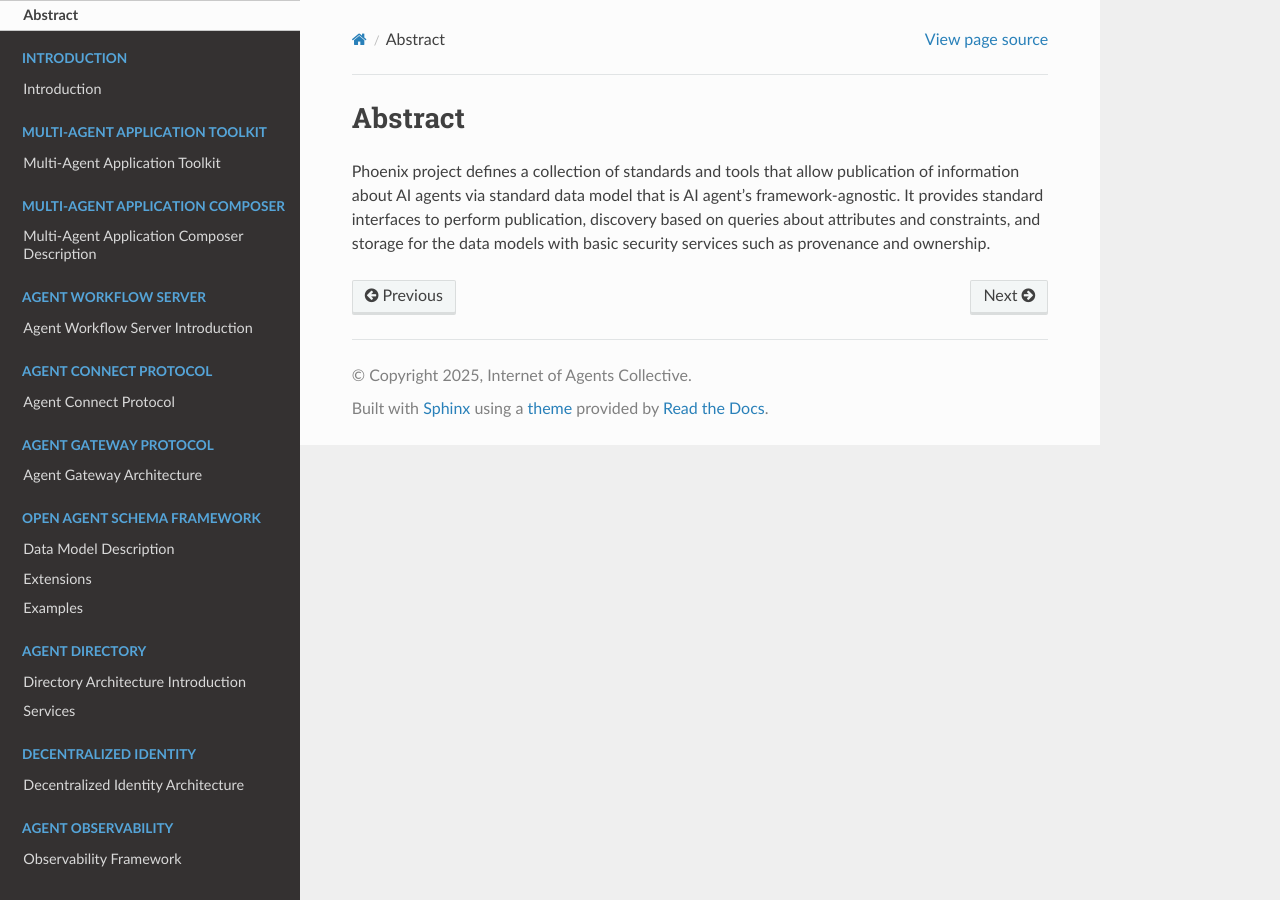
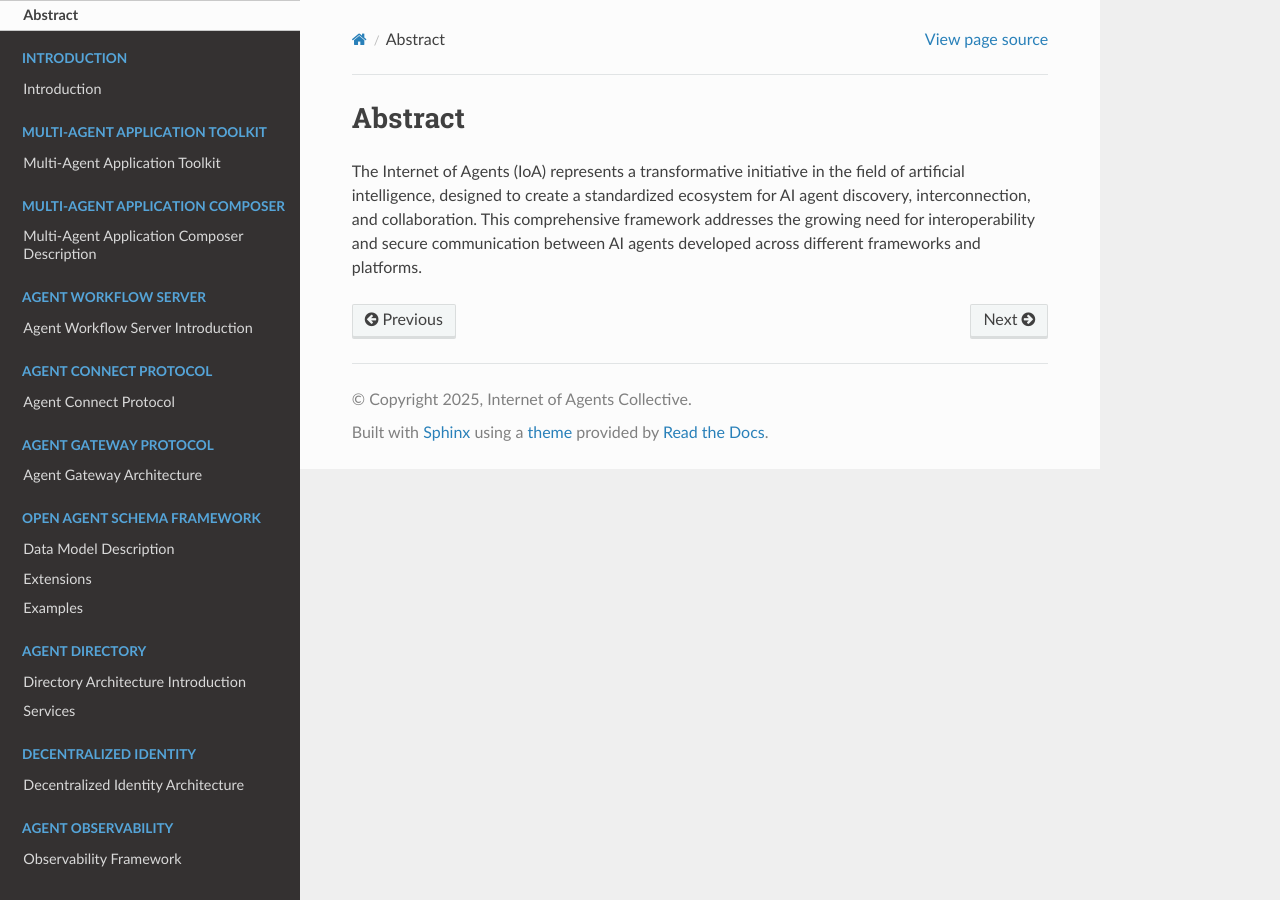
Before and after one commit to papimenon/docs, a Sphinx documentation site: the page built from docs/pages/abstract.md, in a window 1280 px wide. Built offline with Sphinx 7.4.7 and the Read the Docs theme 3.1.0, drawn with Linux system fonts in a browser that asks for light colours; pages that are not in the unit, such as notebooks, are missing from menus.

Commit message:
Init repo docs (#3)
* feat: init docs repo
* feat: init docs repo
* chore: codeowners update

---------

Signed-off-by: Luca Muscariello <lumuscar@cisco.com>

```diff
--- a/docs/pages/abstract.md
+++ b/docs/pages/abstract.md
@@ -1,8 +1,8 @@
 # Abstract
 
-Phoenix project defines a collection of standards and tools that allow publication of information
-about AI agents via standard data model that is AI agent's framework-agnostic.
-It provides standard interfaces to perform publication,
-discovery based on queries about attributes and constraints,
-and storage for the data models with basic security
-services such as provenance and ownership.
+The Internet of Agents (IoA) represents a transformative initiative in the field
+of artificial intelligence, designed to create a standardized ecosystem for AI
+agent discovery, interconnection, and collaboration. This comprehensive
+framework addresses the growing need for interoperability and secure
+communication between AI agents developed across different frameworks and
+platforms.
```
Also changed, not shown: README.md (+59 -10 lines), docs/pages/architecture_prev.md (deleted, +0 -62 lines), docs/_static/Cisco_logo_blue_2016.svg (deleted), 1 other file.
